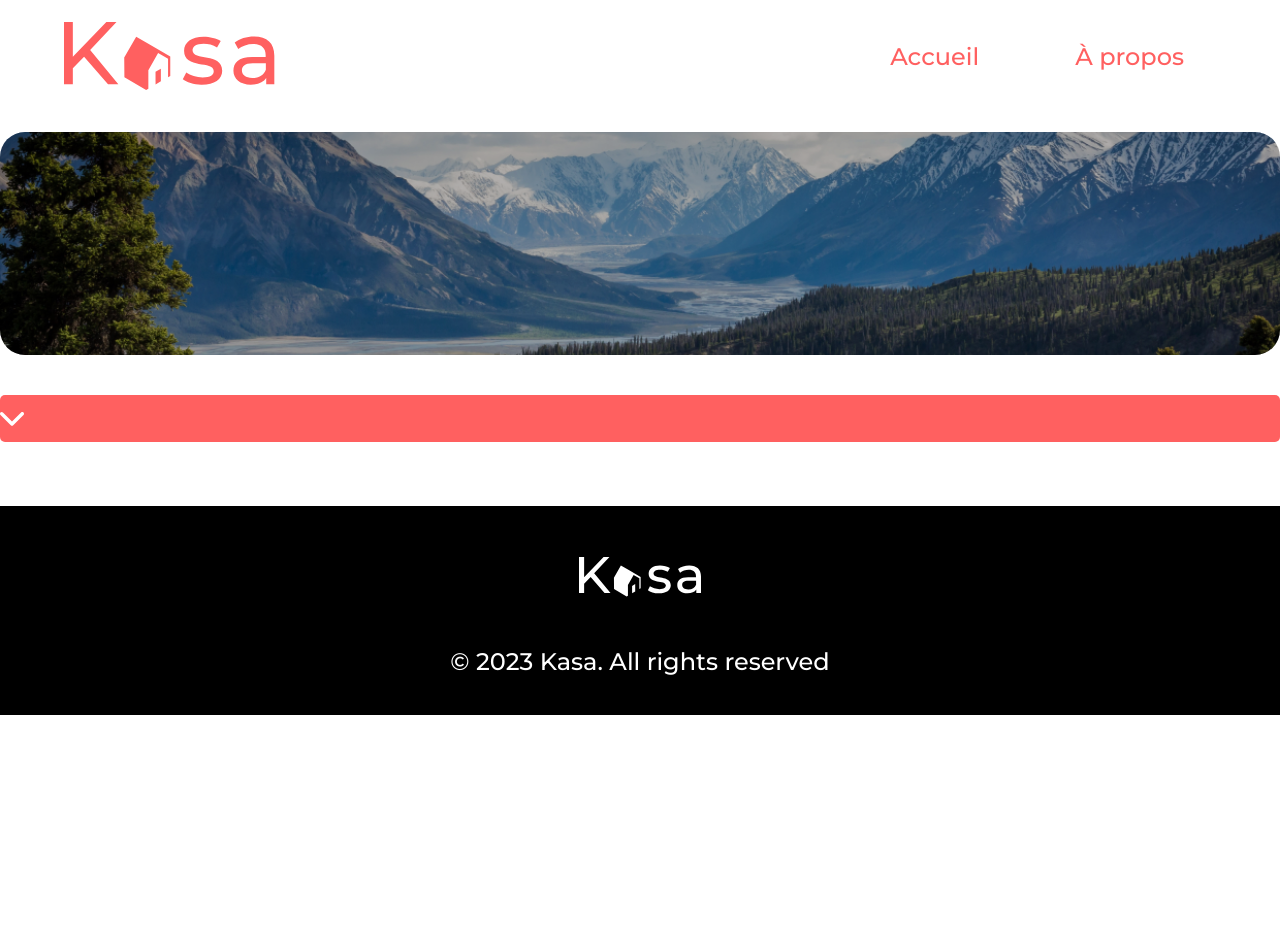
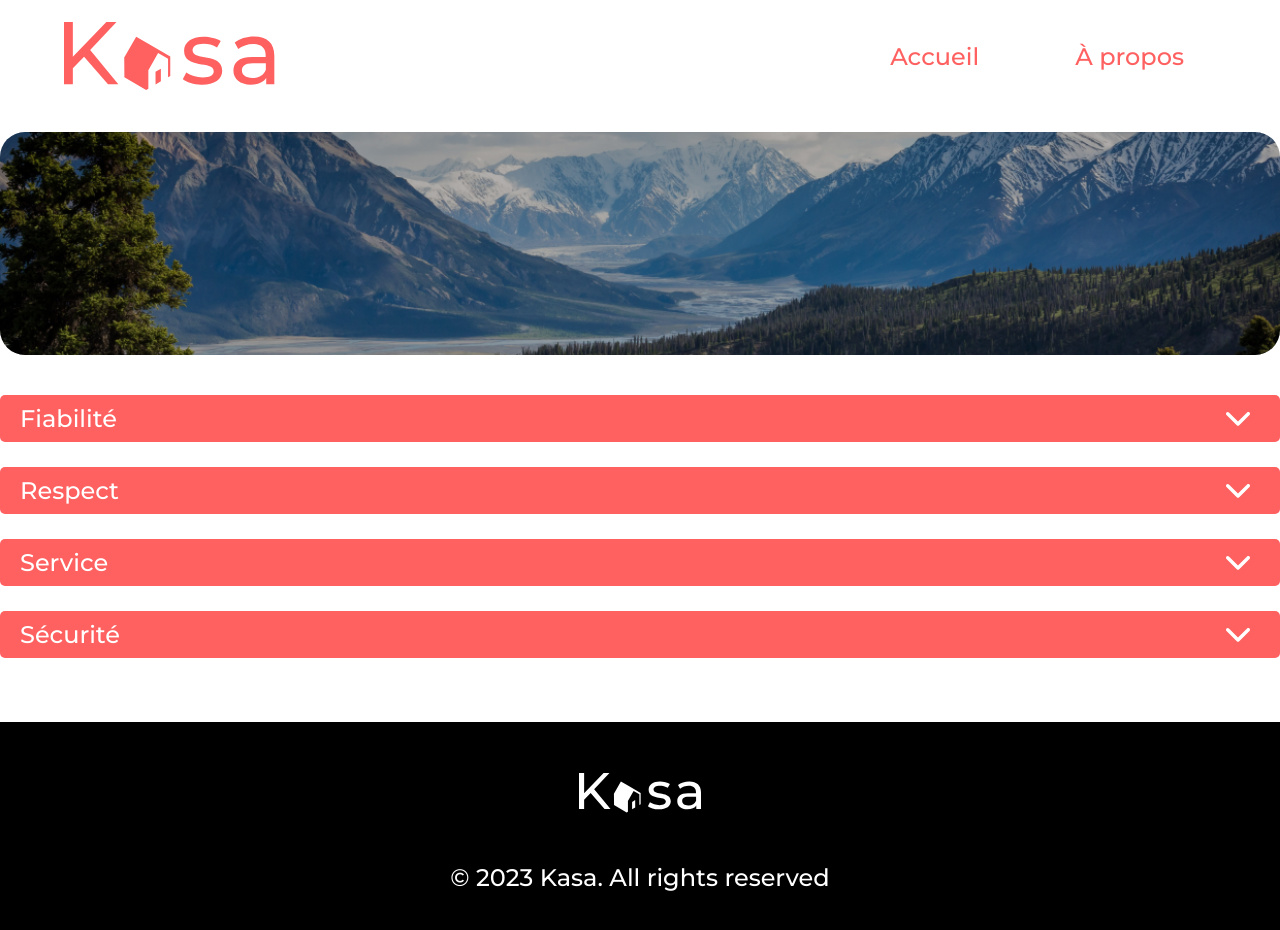
Before and after one commit to meghancouedor/openclassroom_P7, a React (Create React App) app: page /about in a window 1280 px wide. Before the commit the page ends 800 px from the top, so only its background shows below. Built offline with nearby package versions, Linux system fonts and the light colour scheme.

Commit message:
Travail A Propos

```diff
--- a/src/components/Dropdown/Dropdown.css
+++ b/src/components/Dropdown/Dropdown.css
@@ -1,24 +1,41 @@
 .dropdown-container {
   border-radius: 5px;
-  margin-bottom: 35px;
-  margin: auto;
+  margin-bottom: 25px;
 }
 
 .dropdown-banner {
+  position: relative;
   align-items: center;
   background-color: #ff6060;
   border-radius: 5px;
   display: flex;
+  justify-content: space-between;
   height: 47px;
+  padding: 0 20px;
 }
 
-.dropdown-fleche {
+.dropdown-arrow {
   cursor: pointer;
   display: flex;
   justify-content: flex-end;
   margin-right: 10px;
 }
 
-.dropdown-fleche.true {
+.dropdown-arrow.true {
   transform: rotate(180deg);
 }
+
+.dropdown-title {
+  color: #ffffff;
+  font-size: 24px;
+  font-weight: 500;
+}
+
+.dropdown-txt {
+  color: #ff6060;
+  font-size: 24px;
+  background-color: #f7f7f7;
+  border-radius: 5px;
+  margin-top: -10px;
+  padding: 30px 20px 20px 20px;
+}
--- a/src/components/Dropdown/Dropdown.jsx
+++ b/src/components/Dropdown/Dropdown.jsx
@@ -1,22 +1,23 @@
 import React, { useState } from "react";
 import "./Dropdown.css";
-import Fleche from "../../assets/fleche.svg";
+import Arrow from "../../assets/fleche.svg";
 
 function Dropdown({ titre, description }) {
+  //la card est fermée
   const [open, setOpen] = useState(false);
   return (
     <div className="dropdown-container" id={`dropdown-${titre}`}>
       <div className="dropdown-banner">
         <div className="dropdown-title">{titre}</div>
         <span
-          className={`dropdown-fleche ${open}`}
+          className={`dropdown-arrow ${open}`}
           onClick={() => setOpen(!open)}
         >
-          <img src={Fleche} alt="Flèche ouverture description" />
+          <img src={Arrow} alt="Flèche ouverture description" />
         </span>
       </div>
       {
-        //S'ouvre lorsqu'il est à True
+        //S'ouvre lorsqu'elle est à true
         open && <div className="dropdown-txt">{description}</div>
       }
     </div>
--- a/src/pages/About.jsx
+++ b/src/pages/About.jsx
@@ -10,7 +10,22 @@
   return (
     <div>
       <Banner image={banniereAbout} />
-      <Dropdown />
+      <Dropdown
+        titre="Fiabilité"
+        description="Les annonces postées sur Kasa garantissent une fiabilité totale. Les photos sont conformes aux logements, et toutes les informations sont régulièrement vérifiées  par nos équipes."
+      />
+      <Dropdown
+        titre="Respect"
+        description="La bienveillance fait partie des valeurs fondatrices de Kasa. Tout comportement discriminatoire ou de perturbation du voisinage entraînera une exclusion de notre plateforme."
+      />
+      <Dropdown
+        titre="Service"
+        description="Nos équipes se tiennent à votre disposition pour vous fournir une expérience parfaite. N'hésitez pas à nous contacter si vous avez la moindre question."
+      />
+      <Dropdown
+        titre="Sécurité"
+        description="La sécurité est la priorité de Kasa. Aussi bien pour nos hôtes que pour les voyageurs, chaque logement correspond aux critères de sécurité établis par nos services. En laissant une note aussi bien à l'hôte qu'au locataire, cela permet à nos équipes de vérifier que les standards sont bien respectés. Nous organisons également des ateliers sur la sécurité domestique pour nos hôtes."
+      />
     </div>
   );
 }
```
